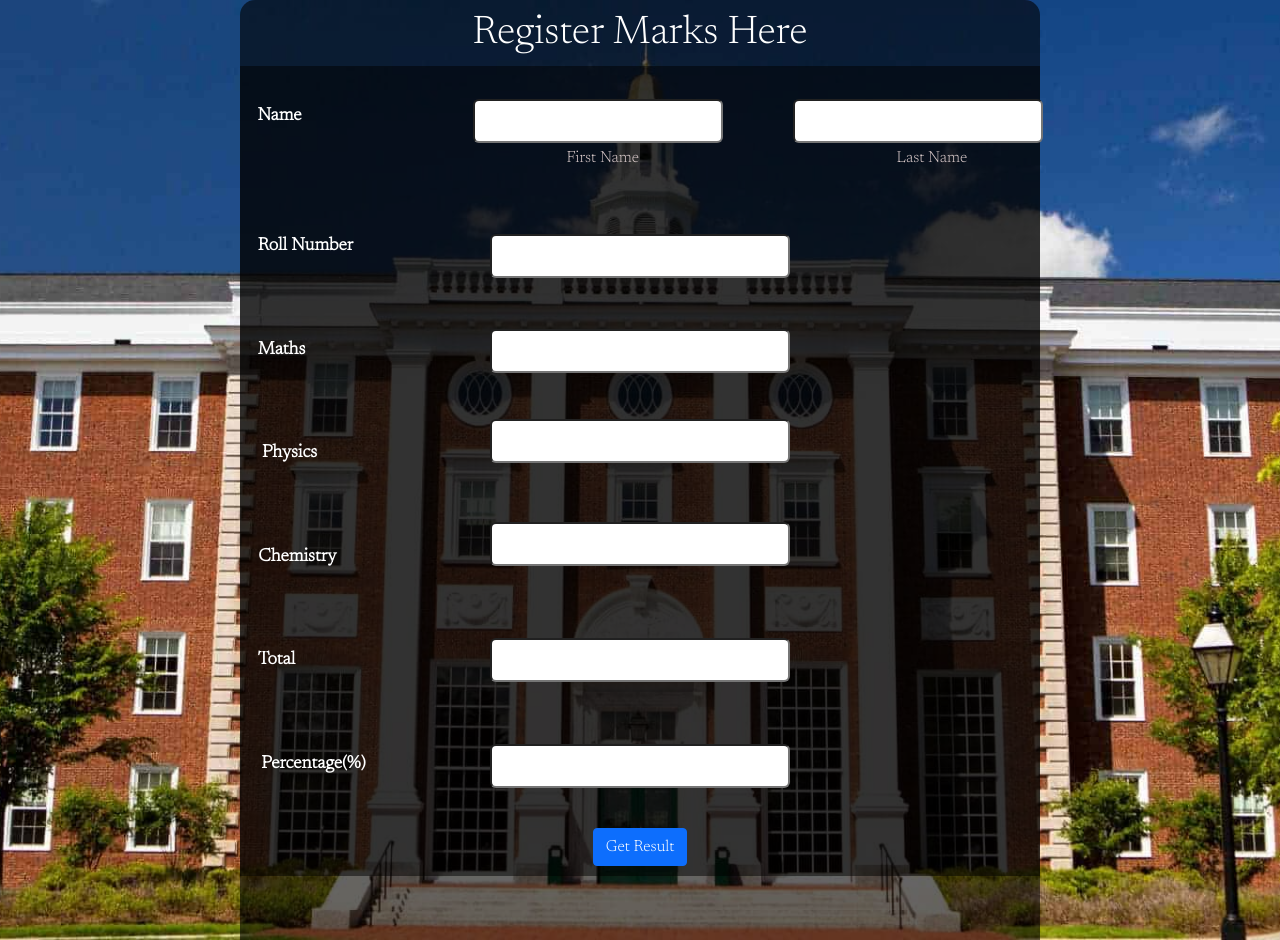
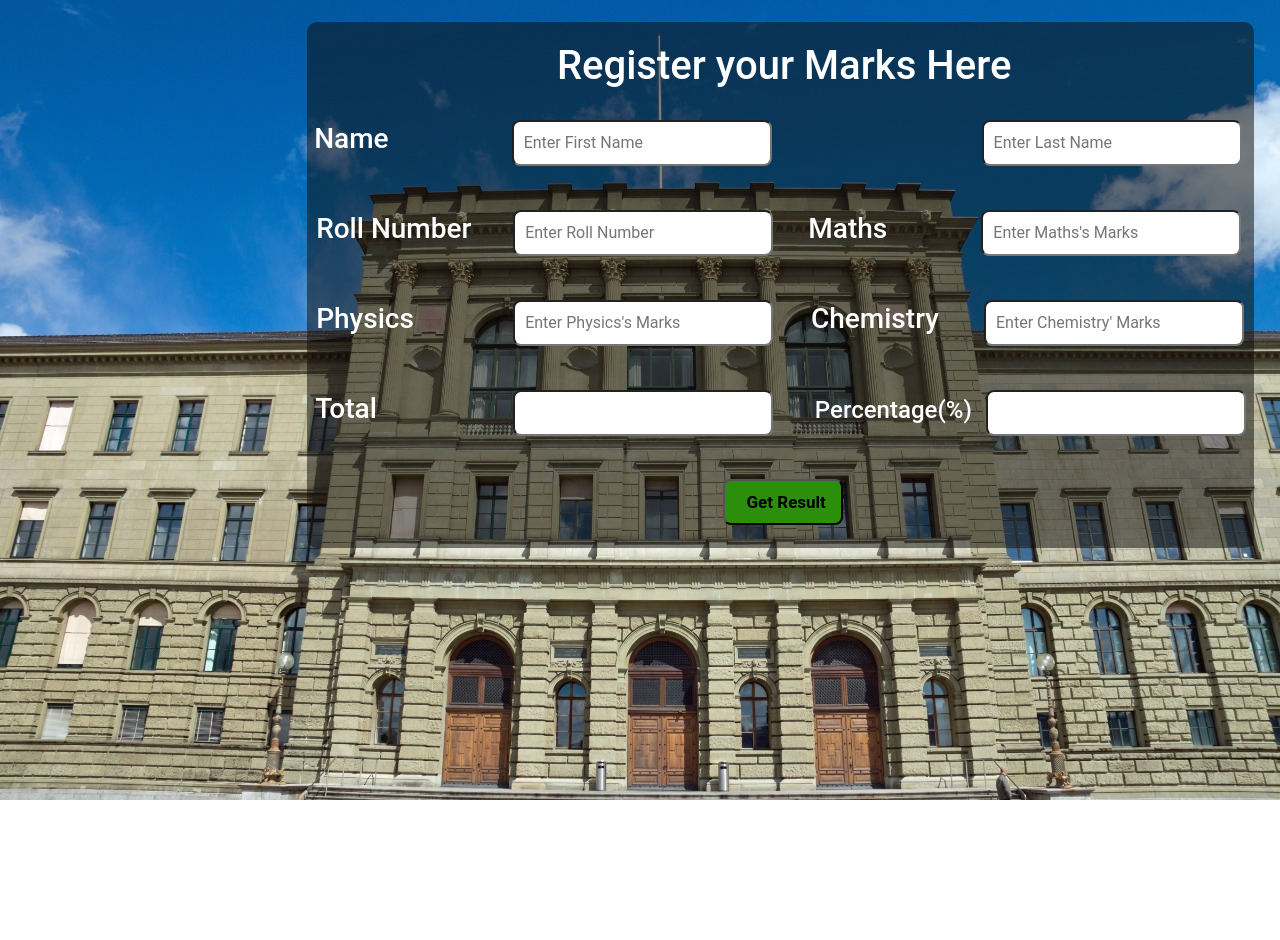
Before and after one commit to Razihmad/Assignment, a Django app: page /marks/ in a window 1280 px wide. After the commit the page ends 800 px from the top, so only its background shows below. Run offline with Django 3.2, Linux system fonts and the light colour scheme.

Commit message:
all set to submit

```diff
--- a/static/css/style.css
+++ b/static/css/style.css
@@ -1,7 +1,8 @@
 *{
     padding: 0;
     margin: 0;
-}
+    box-sizing: border-box;
+    font-family: 'Roboto', sans-serif;}
 #l{
   position: fixed;
   width: 100%;
@@ -58,151 +59,108 @@ color: white;
   }
 
 /* marks.html css*/
-.regform{
-  background-color: rgb(0,0,0,0.6);
-  margin: auto;
-  color: #FFFFFF;
-  padding: 10px 0px 10px 0px;
-  text-align: center;
-  border-radius: 15px 15px 0px 0px;
-  width: 800px;
-  height: 940px;
-  font-family: 'Newsreader', serif;;
+.name{
+  display: inline;
+  position: relative;
+}
+.form{
+  position: relative;
+  top: 22px;
+  padding-top: 20px;
+  padding-left: 7px;
+  margin-left: 24%;
+  background: #110f0b85;
+  width: auto;
+  width: 947px;
+  border-radius: 10px;
+  color: #fff;
+}
+form{
+  line-height: 90px;
+}
+#last_name{
+  position: relative;
+    left: 325px;
+}
+#first_name{
+  position: relative;
+    left: 119px;
+}
+.first_name{
+
+  position: relative;
+  top: 35px;
+  right: 40px;
 
 }
-.main{
-  background-color: rgb(0,0,0,0.5);
-    width: 800px;
-    margin: auto;
+.last_name{
+  position: relative;
+  top: 35px;
+  left: 70px;
 }
-form{
-  padding: 10px;
+#roll{
+  left: 199px;
+}
+.two{
+right: 262px;
+}
+#maths{
+left: 244px;
+}
+.three{
+right: 193px;
+}
+#physics{
+  left: 199px;
+}
+.four{
+  right: 262px;
+
+}
+#chemistry{
+  left: 304px;
+
+}
+.five{
+  right: 133px;
+
+}
+#total{
+  left: 199px;
+}
+.six{
+right: 263px;
+}
+#percentage{
+  left: 342px;
+}
+.seven{
+  right: 93px;
 }
 
-#name{
-  width: 100%;
-  height: 100px;
+.form h1{
+  text-align: center;
+  color: #fff;
 }
-.name{
-  margin-left: 25px;
-  margin-top: 30px;
-  width: 125px;
-  color: white;
-  font-size: 18px;
-  font-weight: 700
+input{
+  width: 260px;
+  border-radius: 8px;
+  line-height: 42px;
+  position: relative;
+  padding-left: 10px;
 }
-.first_name{
-  position: relative;
-  left: 160px;
-  top: -37px;
-  line-height: 40px;
-  border-radius: 6px;
-  padding: 0px 22px;
-  font-size: 16px;
-  width: 250px;
+#b{
+  width: 120px;
+  margin-left: 409px;
+  font-weight: bold;
+  font-size: 17px;
+  text-align: center;
+  color: black;
+  background: #2b8f0c;
+  padding-right: 4px;
 }
 
-.last_name{
-  position: relative;
-    left: 150px;
-    top: -37px;
-    line-height: 40px;
-    border-radius: 6px;
-    padding: 0px 22px;
-    font-size: 16px;
-    color: #555;
-    width: 250px;
-}
-h2:nth-child(1){
-  margin-left: -33px;
-}
 
-h2:nth-child(3){
-  margin-left: -7px;
-}
-
-h2:nth-child(5){
-  margin-left: -31px;
-
-}
-h2:nth-child(7){
-margin-left: -23px;
-}
-h2:nth-child(9){
-  margin-left: -15px;
-}
-h2:nth-child(11){
-  margin-left:-36px ;
-}
-h2:nth-child(13){
-margin-left: 1px;
-}
-.firstlabel{
-  color: #d8c9c9;
-
-}
-.lastlabel{
-  color: #d8c9c9;
-}
-.roll{
-  position: relative;
-  bottom:32px ;
-  line-height: 40px;
-  border-radius: 6px;
-  padding: 0px 22px;
-  font-size: 16px;
-  width: 300px;
-}
-.maths{
-  position: relative;
-  bottom: 40px;
-  line-height: 40px;
-  border-radius: 6px;
-  padding: 0px 22px;
-  font-size: 16px;
-  width:300px;
-
-}
-.physics{
-  position: relative;
-  bottom: 54px;
-  line-height: 40px;
-  border-radius: 6px;
-  padding: 0px 22px;
-  font-size: 16px;
-  width:300px;
-
-
-}
-.chemistry{
-  position: relative;
-  bottom: 54px;
-  line-height: 40px;
-  border-radius: 6px;
-  padding: 0px 22px;
-  font-size: 16px;
-  width:300px;
-}
-.total{
-  position: relative;
-  bottom: 42px;
-  line-height: 40px;
-  border-radius: 6px;
-  padding: 0px 22px;
-  font-size: 16px;
-width: 300px;
-}
-.percentage{
-  position: relative;
-  bottom: 40px;
-  line-height: 40px;
-  border-radius: 6px;
-  padding: 0px 22px;
-  font-size: 16px;
-  width: 300px;
-}
-
-/*leaderboard.html css */
 .c{
   position: relative;
   top: 60px;
--- a/templates/marks.html
+++ b/templates/marks.html
@@ -1,51 +1,53 @@
 {% extends "base.html" %}
+{% load static %}
 {% block title %}
   Marks
 {% endblock title %}
 {% block css %}
   <style>
     body{
-          background-image: url('/static/images/back.jpg');
-          background-position: center;
-          background-size: cover;
-          background-repeat: no-repeat;
-          font-family: sans-serif;
+      background: url('/static/images/img.jpeg');
     }
   </style>
 {% endblock css %}
 {% block content %}
- <div class="regform">
-     <h1>Register Marks Here</h1>
-     {% for message in  messages %}
-       <h6 class="info alert alert-danger">{{message}}</h6>
-     {% endfor %}
+
+ <div class="form">
+   <h1>Register your Marks Here</h1>
    <div class="main">
      <form action="" method="POST">
        {% csrf_token %}
        <div id="name">
-            <h2 class="name">Name</h2>
-            <input type="text" class="first_name" name="first_name" required>
-            <label for="" class="firstlabel">First Name</label>
-            <input type="text" name="last_name" id="" class="last_name" required>
-            <label for="" class="lastlabel">Last Name</label>
+       <span><h3 class="name one">Name</h3></span>
+      <span><input type="" name="first_name" id="first_name" placeholder="Enter First Name" required>
+      <span><input type="text" name="last_name" id="last_name" placeholder="Enter Last Name" required>
+    </div>
+    <div id="rm">
+      <span><input type="text" name="roll" id="roll"placeholder = "Enter Roll Number" minlength="8" maxlength="8" required></span>
+      <span><h3 class="name two">Roll Number</h3></span>
+
+      <span><input type="number" onkeyup="AddInputs()" name="maths" id="maths"placeholder = "Enter Maths's Marks" class="s" required></span>
+      <span><h3 class="name three">Maths</h3></span>
 
     </div>
-        <h2 class="name">Roll Number</h2>
-        <input type="text" name="roll" id="roll" class="roll" maxlength="8" minlength="8" required>
-        <h2 class="name">Maths</h2>
-        <input type="number" onkeyup="AddInputs()" name="maths" min="0" max="100" id="maths" class="maths s" required>
-        <h2 class="name">Physics</h2>
-        <input type="number" onkeyup="AddInputs()" name="physics" min="0" max="100" id="physics" class="physics s" required>
-        <h2 class="name">Chemistry</h2>
-        <input onkeyup="AddInputs()" type="number" name="chemistry" min="0" max="100" id="chemistry" class="chemistry s" required>
-        <h2 class="name">Total</h2>
-        <input type="number" name="total" id="total" class="total" readonly>
-        <h2 class="name">Percentage(%)</h2>
-        <input type="number" name="percentage" id="percentage" class="percentage" readonly>
-        <br>
-        <input type="submit" class="btn btn-primary" value="Get Result">
+    <div id="pc">
+      <span><input type="number" onkeyup="AddInputs()" name="physics" id="physics"placeholder = "Enter Physics's Marks" class="s" required></span>
+      <span><h3 class="name four">Physics</h3></label>
+      </span>
+      <span><input type="number" onkeyup="AddInputs()" name="chemistry" id="chemistry"placeholder = "Enter Chemistry' Marks" class="s" required></span>
+      <span><h3 class="name five">Chemistry</h3></span>
+    </div>
+    <div id="tp">
+      <span><input type="text" name="total" id="total" readonly></span>
+      <span><h3 class="name six">Total</h3></span>
+      <span><input type="text" name="percentage" id="percentage" readonly></span>
+      <span><h4 class="name seven">Percentage(%)</h4></span>
+    </div>
+    <!-- <br> -->
+    <input type="submit" name="" id="b" value="Get Result">
      </form>
    </div>
  </div>
 
+
 {% endblock content %}
```
Also changed, not shown: app/migrations/0004_auto_20210521_0933.py (added), db.sqlite3, static/images/download.jfif (added), static/images/img.jpeg (added). Lines whose indentation alone changed are shown as unchanged.
